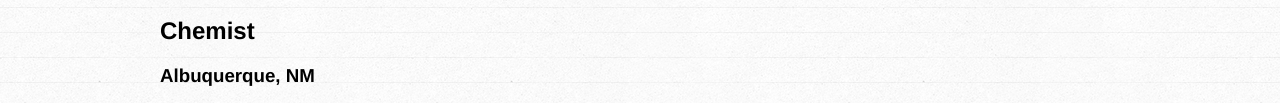
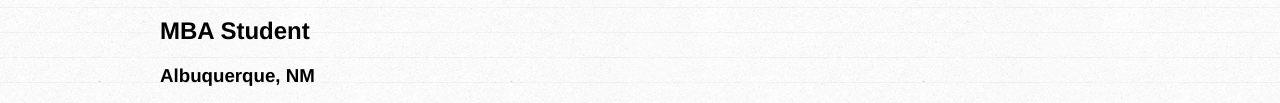
Before and after one commit to cea910/cea910.github.io, a plain HTML site: page index.html in a window 1280 px wide. Shown: the part 353-456 px from the top of the page. Drawn offline with Linux system fonts and the light colour scheme.

Commit message:
Changed job title

```diff
--- a/index.html
+++ b/index.html
@@ -11,7 +11,7 @@
     <p>
       <img src="walter.jpg">
     </p>
-    <h2>Chemist</h2>
+    <h2>MBA Student</h2>
     <h3>Albuquerque, NM</h3>
     <section>
       <h4>Connect With Me</h4>
```
